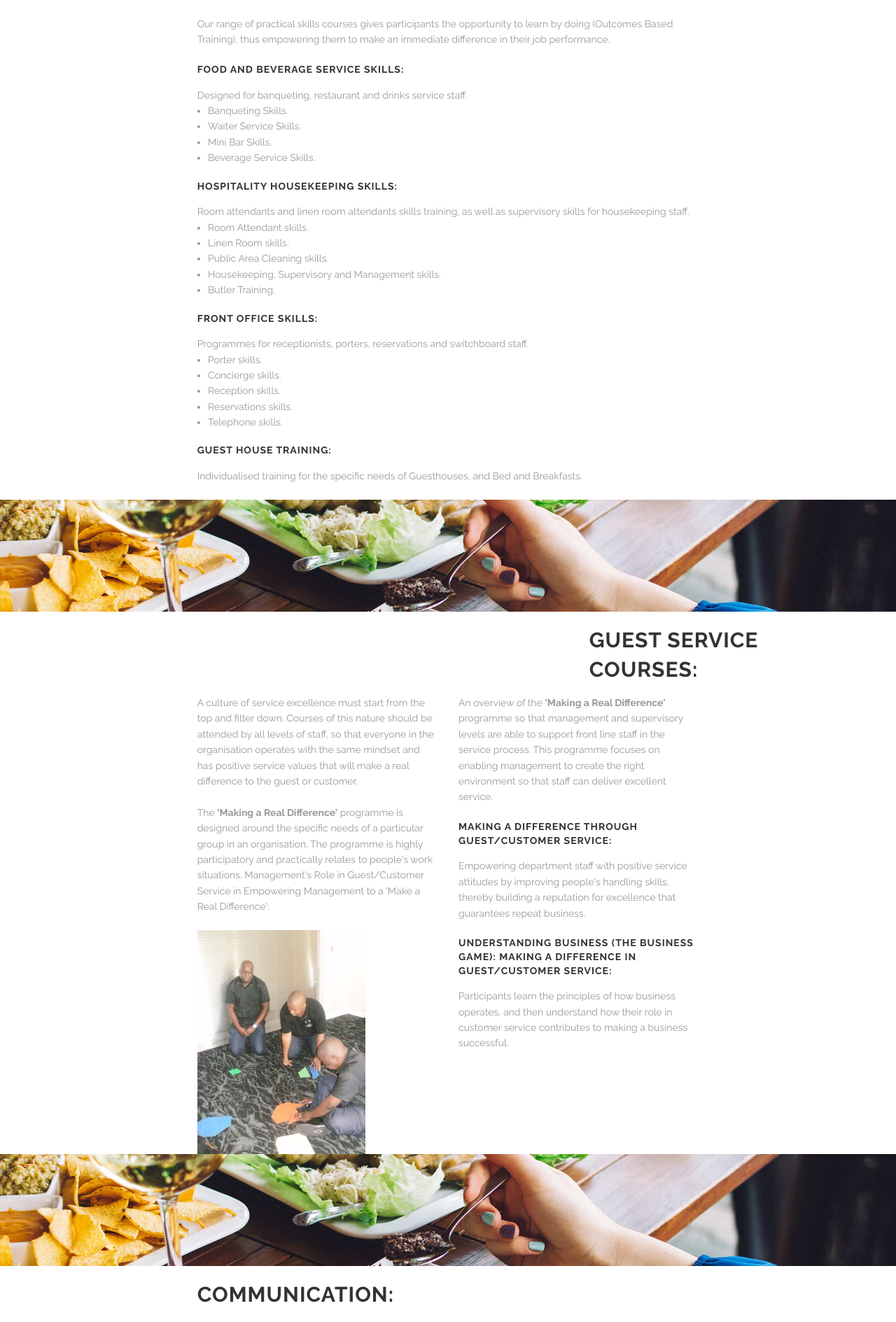
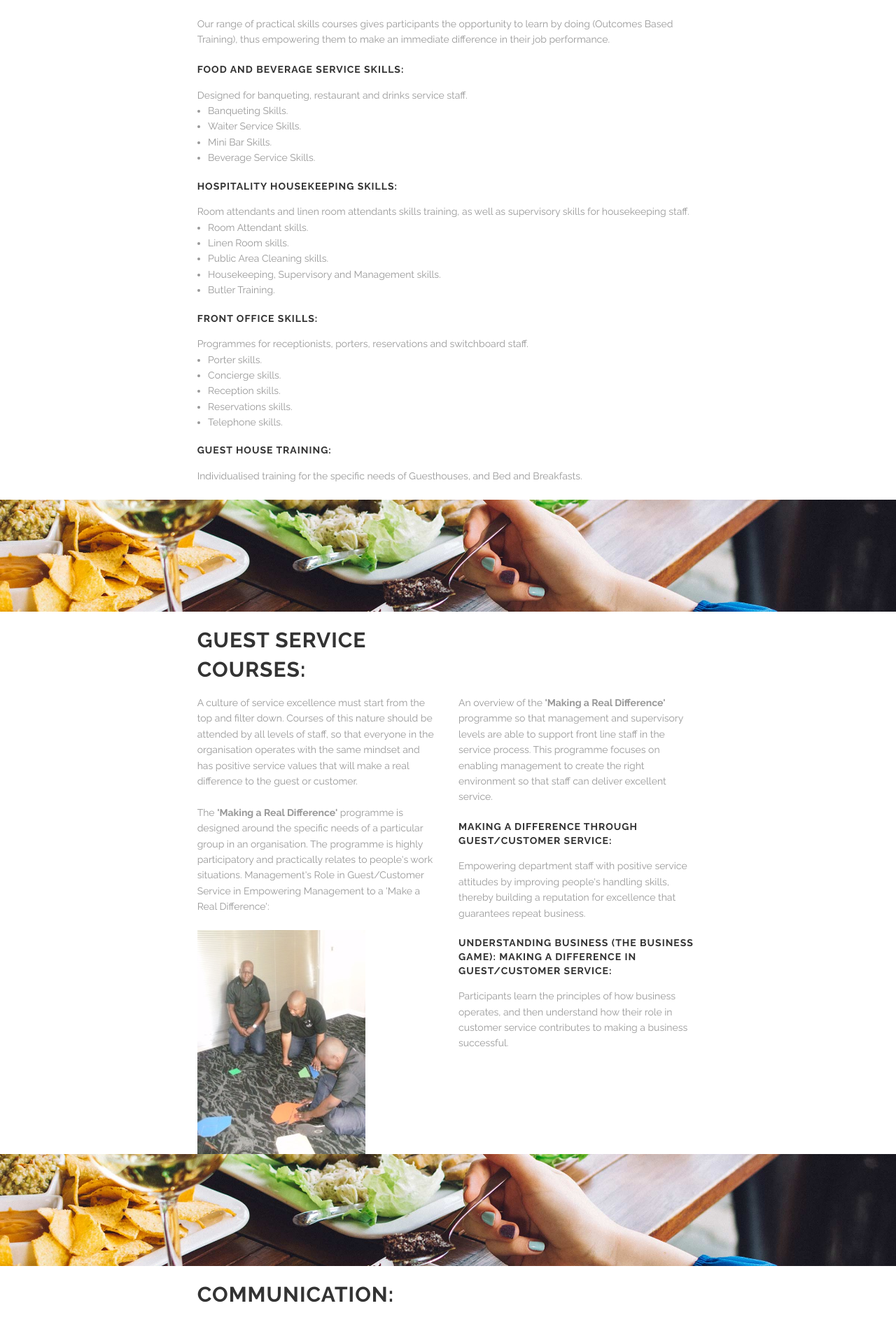
Before and after one commit to newvisionSA/newvisionSA.github.io, a Jekyll site: the page built from training.html, in a window 1280 px wide. Shown: the part 447-2336 px from the top of the page at 70% size. Built offline with Jekyll 4.4.1, drawn with Linux system fonts in a browser that asks for light colours.

```diff
--- a/training.html
+++ b/training.html
@@ -85,6 +85,9 @@
 	<div class="spacing"></div>
       <h2>Guest Service Courses: </h2>
 	  </div>
+	   <div class="large-2 columns">
+  <div class="spacing"></div>
+  </div>
 	  </div>
 	  <div class="row">
 	  <div class="large-2 columns">
```
